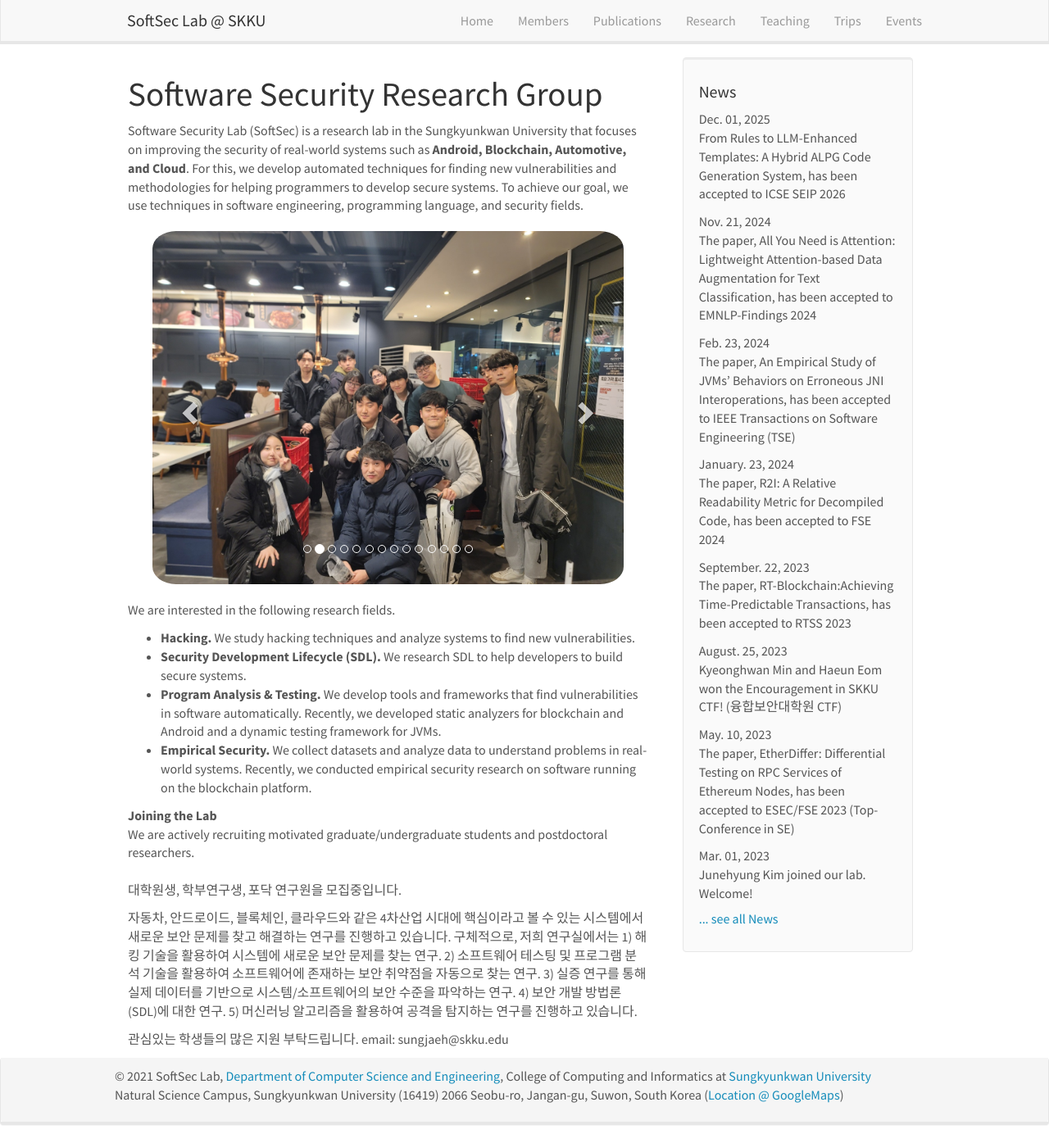
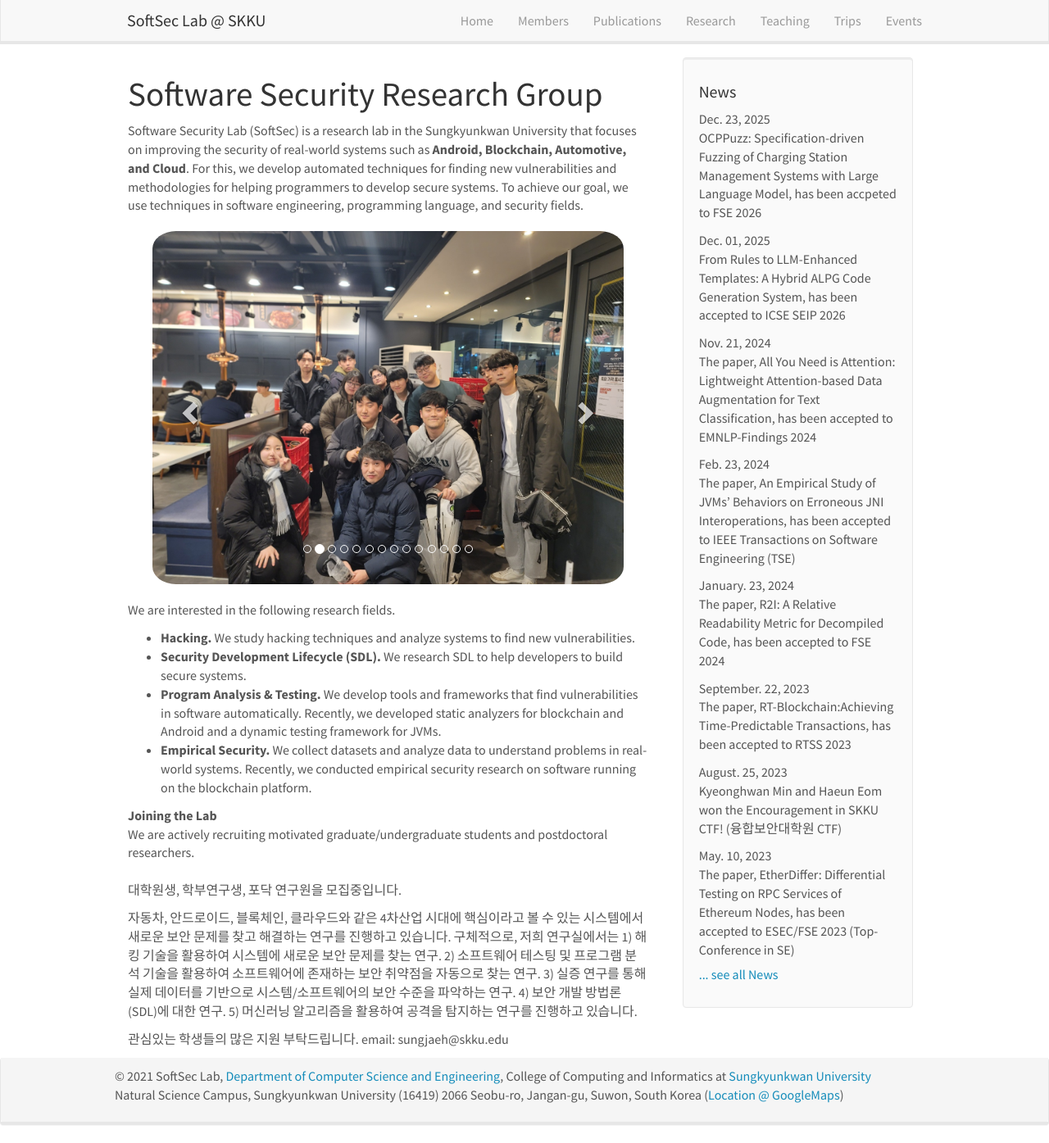
Before and after one commit to softsec-lab/softsec-lab.github.io, a Jekyll site: the page built from _pages/home.md, in a window 1280 px wide and 1395 px high. Shown: the whole window at 82% size. Built offline with Jekyll 4.4.1, drawn with Linux system fonts in a browser that asks for light colours; nearby versions of some CDN libraries.

Commit message:
update fse 26 paper

```diff
--- a/_data/news.yml
+++ b/_data/news.yml
@@ -1,3 +1,6 @@
+
+- date: Dec. 23, 2025
+  headline: "OCPPuzz: Specification-driven Fuzzing of Charging Station Management Systems with Large Language Model, has been accpeted to FSE 2026"
 
 - date: Dec. 01, 2025
   headline: "From Rules to LLM-Enhanced Templates: A Hybrid ALPG Code Generation System, has been accepted to ICSE SEIP 2026"
--- a/_data/publist.yml
+++ b/_data/publist.yml
@@ -1,3 +1,9 @@
+
+- title: "OCPPuzz: Specification-driven Fuzzing of Charging Station Management Systems with Large Language Model"
+  authors: Jongchan Hong, Jaewon Kim, Sungjae Hwang
+  link:
+    url:
+    display: Proceedings of the ACM International Conference on the Foundations of Software Engineering (FSE 2026)
 
 - title: "From Rules to LLM-Enhanced Templates: A Hybrid ALPG Code Generation System"
   authors: Sanghyeok Park, Sungjae Hwang, Simon S. Woo
```
